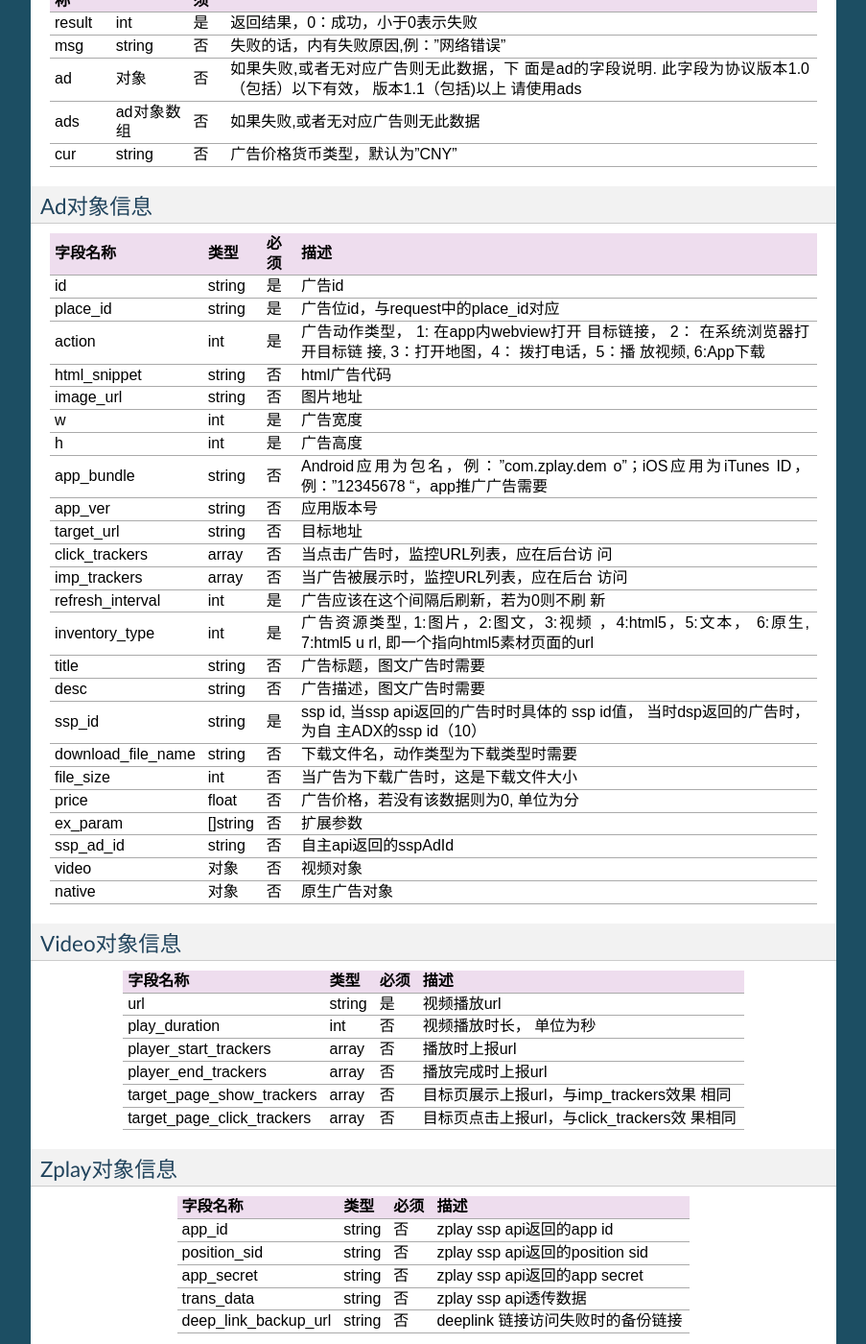
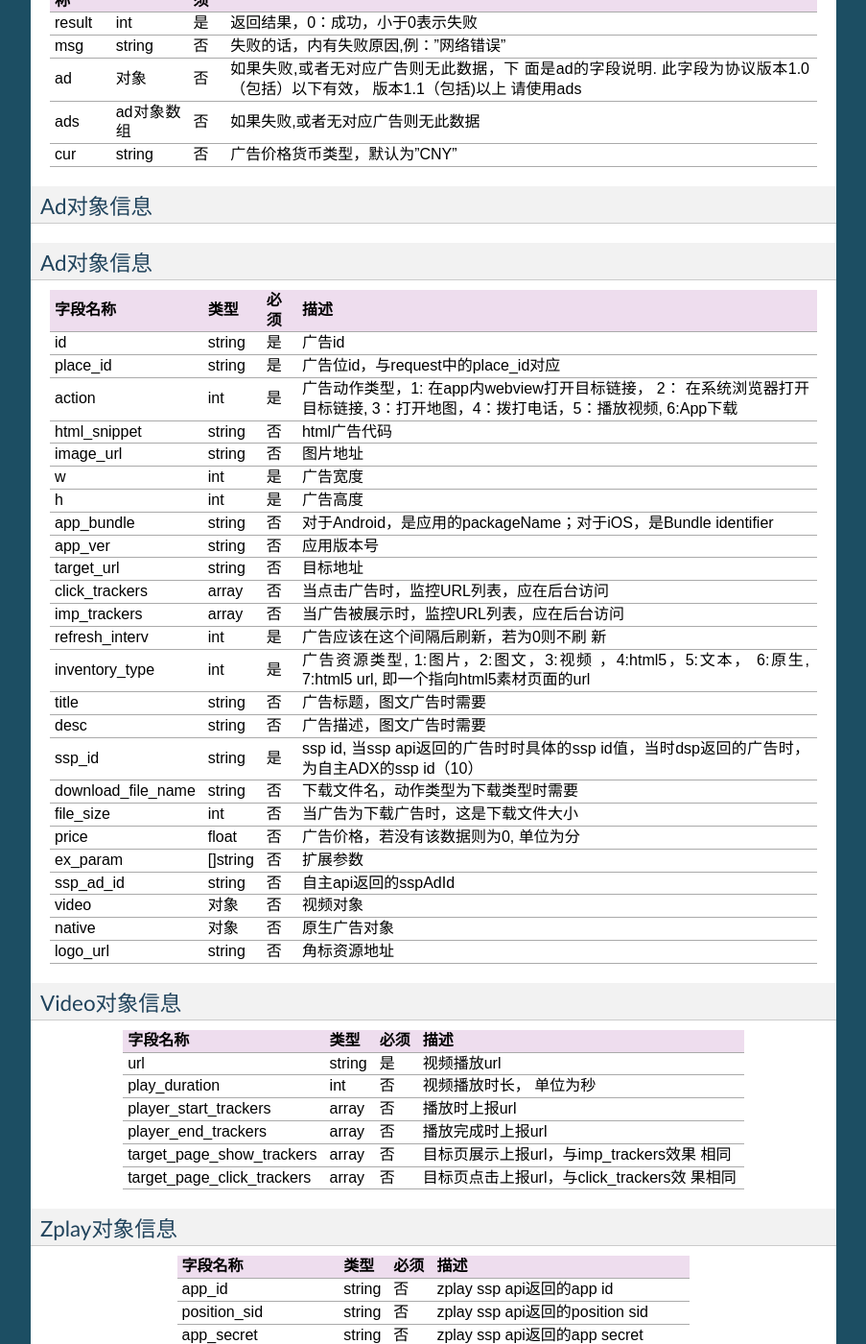
Before and after one commit to yumimobi/adx_ssp_doc, a Sphinx documentation site: the page built from docs/base.rst, in a window 1280 px wide and 1400 px high, scrolled down 5620 px. Shown: the whole window at 96% size, without its empty margins (198-1101 px from the left). Built offline with Sphinx 7.4.7, drawn with Linux system fonts in a browser that asks for light colours.

Commit message:
增加logo_url

```diff
--- a/docs/base.rst
+++ b/docs/base.rst
@@ -445,72 +445,62 @@ Response字段信息
 Ad对象信息
 ~~~~~~~~~~
 
+Ad对象信息
+~~~~~~~~~~
 
-+-------------------+----------+-------+--------------------------------------+
-| 字段名称          | 类型     | 必须  | 描述                                 |
-+===================+==========+=======+======================================+
-| id                | string   | 是    | 广告id                               |
-+-------------------+----------+-------+--------------------------------------+
-| place_id          | string   | 是    | 广告位id，与request中的place_id对应  |
-+-------------------+----------+-------+--------------------------------------+
-| action            | int      | 是    | 广告动作类型， 1: 在app内webview打开 |
-|                   |          |       | 目标链接， 2： 在系统浏览器打开目标链|
-|                   |          |       | 接, 3：打开地图，4： 拨打电话，5：播 |
-|                   |          |       | 放视频, 6:App下载                    |
-+-------------------+----------+-------+--------------------------------------+
-| html_snippet      | string   | 否    | html广告代码                         |
-+-------------------+----------+-------+--------------------------------------+
-| image_url         | string   | 否    | 图片地址                             |
-+-------------------+----------+-------+--------------------------------------+
-| w                 | int      | 是    | 广告宽度                             |
-+-------------------+----------+-------+--------------------------------------+
-| h                 | int      | 是    | 广告高度                             |
-+-------------------+----------+-------+--------------------------------------+
-| app_bundle        | string   | 否    | Android应用为包名，例："com.zplay.dem|
-|                   |          |       | o"；iOS应用为iTunes ID，例："12345678|
-|                   |          |       | "，app推广广告需要                   |
-+-------------------+----------+-------+--------------------------------------+
-| app_ver           | string   | 否    | 应用版本号                           |
-+-------------------+----------+-------+--------------------------------------+
-| target_url        | string   | 否    | 目标地址                             |
-+-------------------+----------+-------+--------------------------------------+
-| click_trackers    | array    | 否    | 当点击广告时，监控URL列表，应在后台访|
-|                   |          |       | 问                                   |
-+-------------------+----------+-------+--------------------------------------+
-| imp_trackers      |  array   | 否    | 当广告被展示时，监控URL列表，应在后台|
-|                   |          |       | 访问                                 |
-+-------------------+----------+-------+--------------------------------------+
-| refresh_interval  | int      | 是    | 广告应该在这个间隔后刷新，若为0则不刷|
-|                   |          |       | 新                                   |
-+-------------------+----------+-------+--------------------------------------+
-| inventory_type    | int      | 是    | 广告资源类型, 1:图片，2:图文，3:视频 |
-|                   |          |       | ，4:html5，5:文本， 6:原生, 7:html5 u|
-|                   |          |       | rl, 即一个指向html5素材页面的url     |
-+-------------------+----------+-------+--------------------------------------+
-| title             | string   | 否    | 广告标题，图文广告时需要             |
-+-------------------+----------+-------+--------------------------------------+
-| desc              | string   | 否    | 广告描述，图文广告时需要             |
-+-------------------+----------+-------+--------------------------------------+
-| ssp_id            | string   | 是    | ssp id, 当ssp api返回的广告时时具体的|
-|                   |          |       | ssp id值， 当时dsp返回的广告时，为自 |
-|                   |          |       | 主ADX的ssp id（10）                  |
-+-------------------+----------+-------+--------------------------------------+
-| download_file_name| string   | 否    | 下载文件名，动作类型为下载类型时需要 |
-|                   |          |       |                                      |
-+-------------------+----------+-------+--------------------------------------+
-| file_size         | int      | 否    | 当广告为下载广告时，这是下载文件大小 |
-+-------------------+----------+-------+--------------------------------------+
-| price             | float    | 否    | 广告价格，若没有该数据则为0, 单位为分|
-|                   |          |       |                                      |
-+-------------------+----------+-------+--------------------------------------+
-| ex_param          | []string | 否    | 扩展参数                             |
-+-------------------+----------+-------+--------------------------------------+
-| ssp_ad_id         | string   | 否    | 自主api返回的sspAdId                 |
-+-------------------+----------+-------+--------------------------------------+
-| video             | 对象     | 否    | 视频对象                             |
-+-------------------+----------+-------+--------------------------------------+
-| native            | 对象     | 否    | 原生广告对象                         |
-+-------------------+----------+-------+--------------------------------------+
++--------------------+----------+-------+--------------------------------------------------------------------------------------------------------------------------------+
+| 字段名称           | 类型     | 必须  | 描述                                                                                                                           |
++====================+==========+=======+================================================================================================================================+
+| id                 | string   | 是    | 广告id                                                                                                                         |
++--------------------+----------+-------+--------------------------------------------------------------------------------------------------------------------------------+
+| place_id           | string   | 是    | 广告位id，与request中的place_id对应                                                                                            |
++--------------------+----------+-------+--------------------------------------------------------------------------------------------------------------------------------+
+| action             | int      | 是    | 广告动作类型，1: 在app内webview打开目标链接， 2： 在系统浏览器打开目标链接, 3：打开地图，4：拨打电话，5：播放视频, 6:App下载   |
++--------------------+----------+-------+--------------------------------------------------------------------------------------------------------------------------------+
+| html_snippet       | string   | 否    | html广告代码                                                                                                                   |
++--------------------+----------+-------+--------------------------------------------------------------------------------------------------------------------------------+
+| image_url          | string   | 否    | 图片地址                                                                                                                       |
++--------------------+----------+-------+--------------------------------------------------------------------------------------------------------------------------------+
+| w                  | int      | 是    | 广告宽度                                                                                                                       |
++--------------------+----------+-------+--------------------------------------------------------------------------------------------------------------------------------+
+| h                  | int      | 是    | 广告高度                                                                                                                       |
++--------------------+----------+-------+--------------------------------------------------------------------------------------------------------------------------------+
+| app_bundle         | string   | 否    | 对于Android，是应用的packageName；对于iOS，是Bundle identifier                                                                 |
++--------------------+----------+-------+--------------------------------------------------------------------------------------------------------------------------------+
+| app_ver            | string   | 否    | 应用版本号                                                                                                                     |
++--------------------+----------+-------+--------------------------------------------------------------------------------------------------------------------------------+
+| target_url         | string   | 否    | 目标地址                                                                                                                       |
++--------------------+----------+-------+--------------------------------------------------------------------------------------------------------------------------------+
+| click_trackers     | array    | 否    | 当点击广告时，监控URL列表，应在后台访问                                                                                        |
++--------------------+----------+-------+--------------------------------------------------------------------------------------------------------------------------------+
+| imp_trackers       |  array   | 否    | 当广告被展示时，监控URL列表，应在后台访问                                                                                      |
++--------------------+----------+-------+--------------------------------------------------------------------------------------------------------------------------------+
+| refresh_interv     | int      | 是    | 广告应该在这个间隔后刷新，若为0则不刷 新                                                                                       |
++--------------------+----------+-------+--------------------------------------------------------------------------------------------------------------------------------+
+| inventory_type     | int      | 是    | 广告资源类型, 1:图片，2:图文，3:视频 ，4:html5，5:文本， 6:原生, 7:html5 url, 即一个指向html5素材页面的url                     |
++--------------------+----------+-------+--------------------------------------------------------------------------------------------------------------------------------+
+| title              | string   | 否    | 广告标题，图文广告时需要                                                                                                       |
++--------------------+----------+-------+--------------------------------------------------------------------------------------------------------------------------------+
+| desc               | string   | 否    | 广告描述，图文广告时需要                                                                                                       |
++--------------------+----------+-------+--------------------------------------------------------------------------------------------------------------------------------+
+| ssp_id             | string   | 是    | ssp id, 当ssp api返回的广告时时具体的ssp id值，当时dsp返回的广告时，为自主ADX的ssp id（10）                                    |
++--------------------+----------+-------+--------------------------------------------------------------------------------------------------------------------------------+
+| download_file_name | string   | 否    | 下载文件名，动作类型为下载类型时需要                                                                                           |
++--------------------+----------+-------+--------------------------------------------------------------------------------------------------------------------------------+
+| file_size          | int      | 否    | 当广告为下载广告时，这是下载文件大小                                                                                           |
++--------------------+----------+-------+--------------------------------------------------------------------------------------------------------------------------------+
+| price              | float    | 否    | 广告价格，若没有该数据则为0, 单位为分                                                                                          |
++--------------------+----------+-------+--------------------------------------------------------------------------------------------------------------------------------+
+| ex_param           | []string | 否    | 扩展参数                                                                                                                       |
++--------------------+----------+-------+--------------------------------------------------------------------------------------------------------------------------------+
+| ssp_ad_id          | string   | 否    | 自主api返回的sspAdId                                                                                                           |
++--------------------+----------+-------+--------------------------------------------------------------------------------------------------------------------------------+
+| video              | 对象     | 否    | 视频对象                                                                                                                       |
++--------------------+----------+-------+--------------------------------------------------------------------------------------------------------------------------------+
+| native             | 对象     | 否    | 原生广告对象                                                                                                                   |
++--------------------+----------+-------+--------------------------------------------------------------------------------------------------------------------------------+
+| logo_url           | string   | 否    | 角标资源地址                                                                                                                   |
++--------------------+----------+-------+--------------------------------------------------------------------------------------------------------------------------------+
 
 Video对象信息
 ~~~~~~~~~~~~~
```
